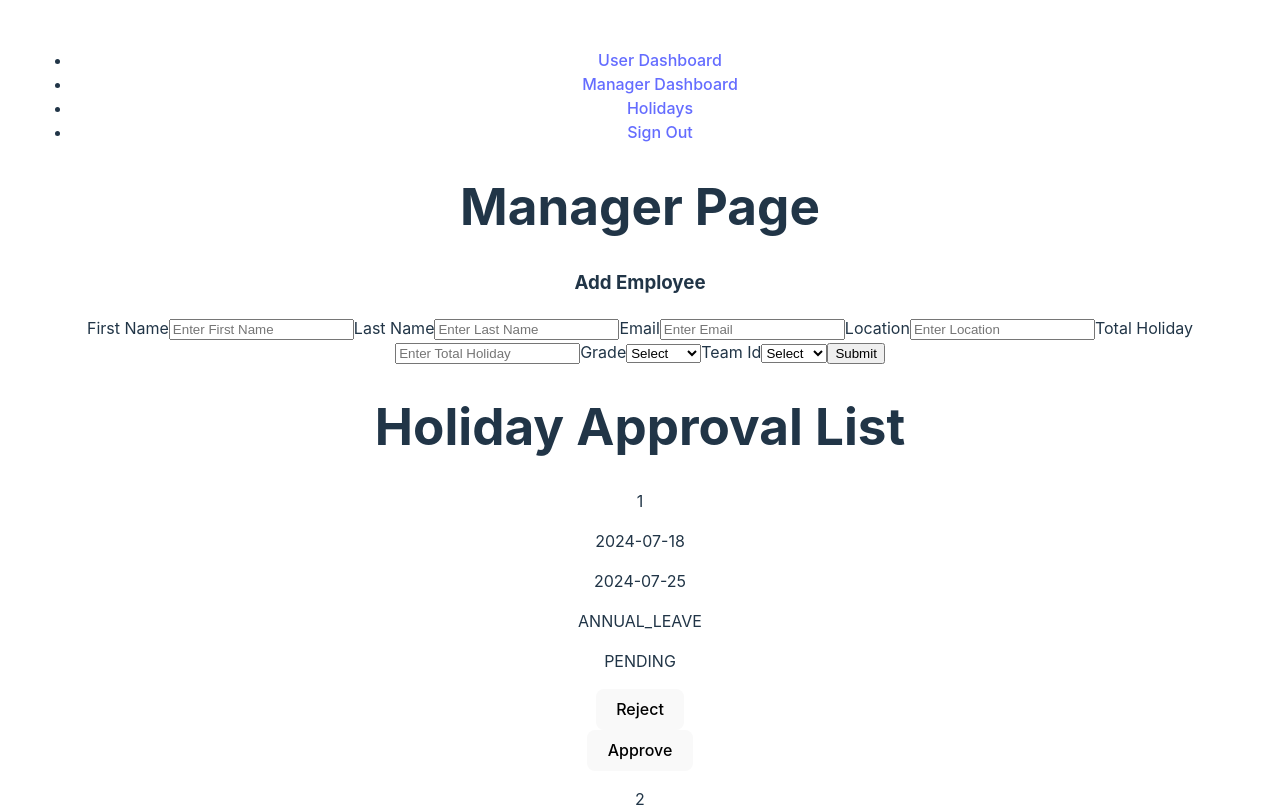
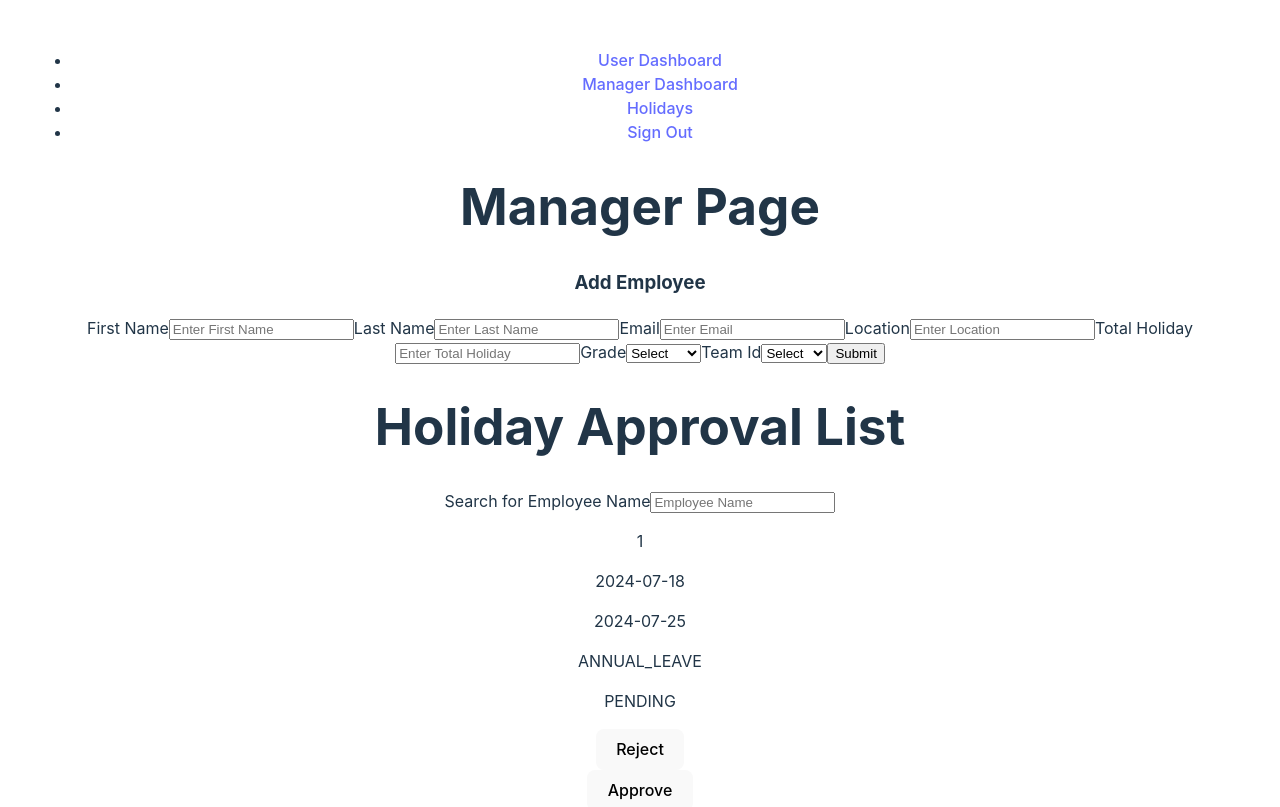
Before and after one commit to AdilIqbal95/hr_portal_capstone, a React (Vite) app in the folder frontend/: page /manager-dashboard in a window 1280 px wide. Shown: the top 807 px of the page. Built offline with nearby package versions, Linux system fonts and the light colour scheme.

Commit message:
added search holiday approval

```diff
--- a/frontend/src/components/HolidayApprovalList.jsx
+++ b/frontend/src/components/HolidayApprovalList.jsx
@@ -1,3 +1,6 @@
+import SearchHolidayApproval from "./SearchHolidayApproval";
+
+
 
 const HolidayApprovalList = () => {
 
@@ -51,7 +54,13 @@ const HolidayApprovalList = () => {
     return(
     <>
     <h1>Holiday Approval List</h1>
-    {mappedHolidayApprovalList}
+   <section>
+
+    <SearchHolidayApproval/>
+   {mappedHolidayApprovalList}
+
+   </section>
+
 
     </>
 )
--- a/frontend/src/components/ManagerPage.jsx
+++ b/frontend/src/components/ManagerPage.jsx
@@ -1,5 +1,6 @@
 import EmployeeForm from "./EmployeeForm";
 import HolidayApprovalList from "./HolidayApprovalList";
+import SearchHolidayApproval from "./SearchHolidayApproval";
 
 function ManagerPage() {
 
--- /dev/null
+++ b/frontend/src/components/SearchHolidayApproval.jsx
@@ -0,0 +1,49 @@
+import { useState } from "react";
+import HolidayApprovalList from "./HolidayApprovalList";
+
+const SearchHolidayApproval = () =>  {
+
+    const [inputText, setInputText] = useState ("");
+    const [searchTerm, setSearchTerm] = useState("");
+
+
+    // const handleFilterChange = (event) => {
+    //     const term = event.target.value.toLowerCase();
+    //     setSearchTerm(term);
+    //     onFilterChange(term);
+    // };
+
+    // const filterWainwrights = async (filterTerm) => {
+    //     let filteredWainwrightsList = await wainwrightsData.filter(wainwright => wainwright.name.toLowerCase().includes(filterTerm));
+    //     // console.log(filteredWainwrightsList);
+    //     mapWainwrights(filteredWainwrightsList);
+    // }
+
+    const handleSearch = (event) => {
+        event.preventDefault();
+        // if(inputText === "") HolidayApprovalList();
+        const searchResult = holiday.filter(holiday =>
+        holiday.employeeId.toLowerCase().include(inputText.toLowerCase().trim()) )
+        setHolidays(searchResult);
+
+    };
+
+    return(
+        <>
+        <form onSubmit={handleSearch}>
+        <label htmlFor="search-field">Search for Employee Name</label>
+        <input
+            type="text"
+            id = "search-field"
+            value={inputText}
+            placeholder="Employee Name"
+            OnChange={(event)=> setSearchWord(event.target.value)} ></input>
+        </form>
+
+        </>
+
+    )
+
+}
+
+export default SearchHolidayApproval;
```
